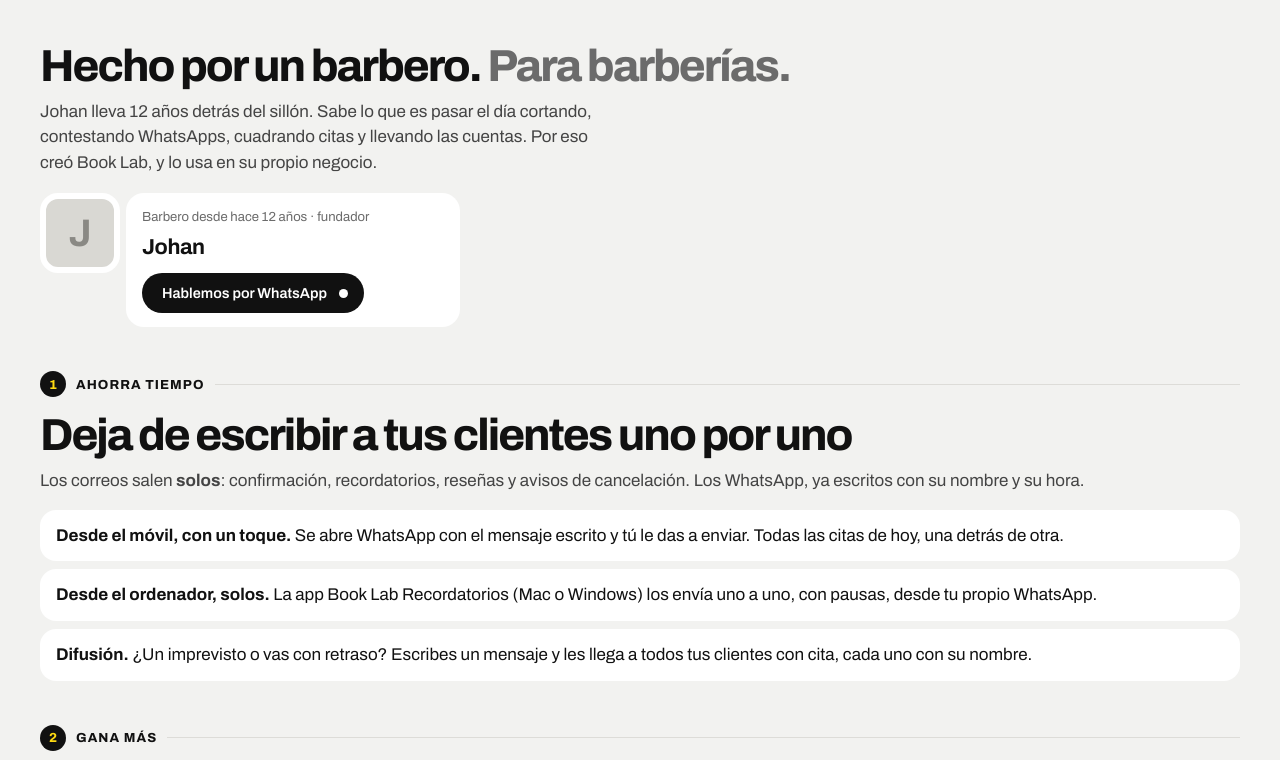
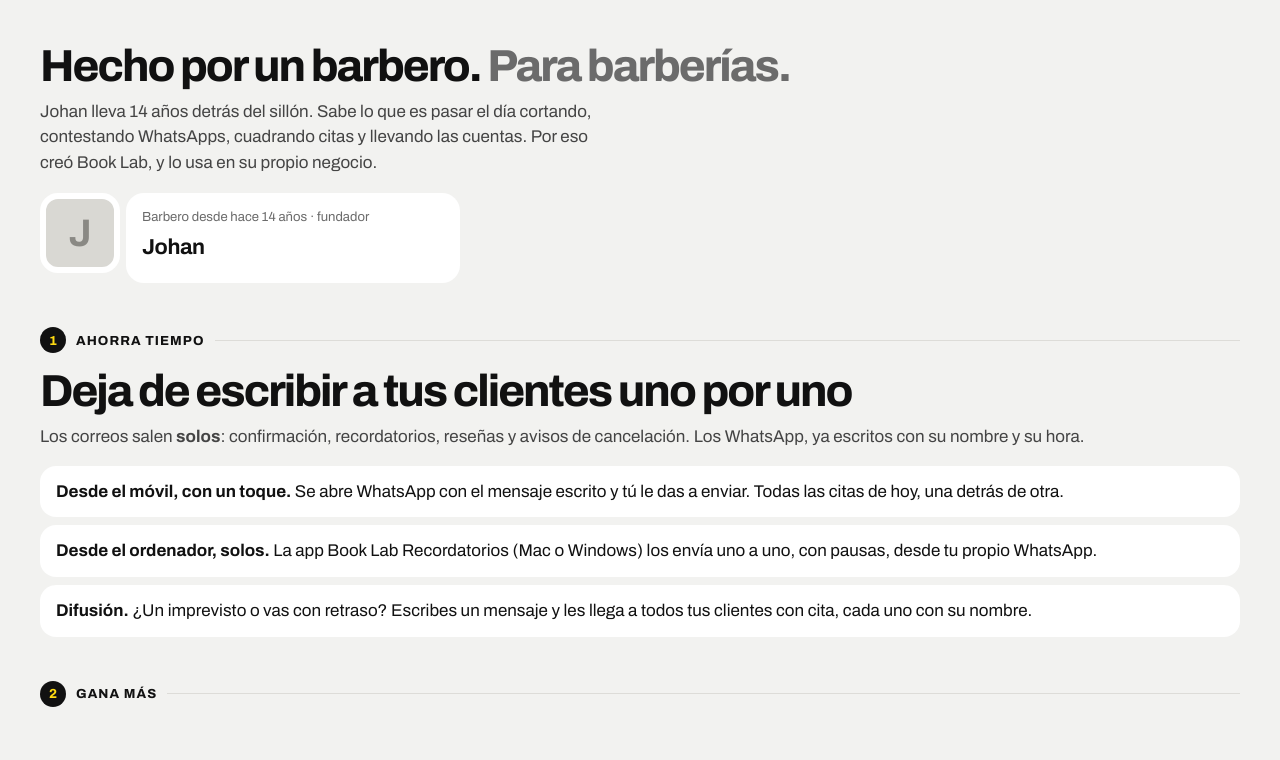
Before and after one commit to booklabcom-dot/booklab, a plain HTML site: page index.html in a window 1280 px wide. Shown: the part 1700-2460 px from the top of the page. Drawn offline with Linux system fonts and the light colour scheme.

Commit message:
Web nueva: 14 años, sin botón de WhatsApp en la tarjeta, sin enlace repetido a la caja, «Recordatorios automáticos»
Co-Authored-By: Claude Opus 5.5 <noreply@anthropic.com>

```diff
--- a/index.html
+++ b/index.html
@@ -249,14 +249,13 @@
       <!-- Confianza: hecho por un barbero -->
       <section class="confianza" aria-labelledby="conf-titulo">
         <h2 id="conf-titulo">Hecho por un barbero. <span>Para barberías.</span></h2>
-        <p>Johan lleva 12 años detrás del sillón. Sabe lo que es pasar el día cortando, contestando WhatsApps, cuadrando citas y llevando las cuentas. Por eso creó Book Lab, y lo usa en su propio negocio.</p>
+        <p>Johan lleva 14 años detrás del sillón. Sabe lo que es pasar el día cortando, contestando WhatsApps, cuadrando citas y llevando las cuentas. Por eso creó Book Lab, y lo usa en su propio negocio.</p>
         <!-- Tarjeta personal (la foto de Johan irá aquí cuando la tenga) -->
         <div class="tarjeta">
           <div class="tarjeta-foto" aria-hidden="true">J</div>
           <div class="tarjeta-texto">
-            <small>Barbero desde hace 12 años · fundador</small>
+            <small>Barbero desde hace 14 años · fundador</small>
             <b>Johan</b>
-            <a class="pildora pildora-negra" href="https://wa.me/34746045607?text=Hola%2C%20tengo%20una%20barber%C3%ADa%20y%20me%20interesa%20Book%20Lab" target="_blank" rel="noopener">Hablemos por WhatsApp <i aria-hidden="true"></i></a>
           </div>
         </div>
       </section>
@@ -366,7 +365,6 @@
           <li><b>Modo caja con código.</b> El iPad del mostrador solo enseña la caja. Tu facturación y tus ajustes, con tu código.</li>
         </ul>
         <p class="nota-peq">Es un registro interno de cobros: no emite tickets ni facturas.</p>
-        <a class="mini-cta" href="https://booklab-app-pruebas.booklab-app.workers.dev/demo?ir=modo-caja" target="_blank" rel="noopener">Prueba la caja en la demo (código 1234) →</a>
       </section>
 
       <!-- Equipo -->
@@ -413,7 +411,7 @@
           <div class="cambia-fila cambia-cab" role="row"><span role="columnheader">Sin Book Lab</span><b role="columnheader">Con Book Lab<sup>®</sup></b></div>
           <div class="cambia-fila" role="row"><span role="cell">Reservas por WhatsApp</span><b role="cell">Reservas 24/7</b></div>
           <div class="cambia-fila" role="row"><span role="cell">Agenda a mano</span><b role="cell">Agenda al día en todos los móviles</b></div>
-          <div class="cambia-fila" role="row"><span role="cell">Recordatorios uno a uno</span><b role="cell">Recordatorios ya escritos</b></div>
+          <div class="cambia-fila" role="row"><span role="cell">Recordatorios uno a uno</span><b role="cell">Recordatorios automáticos</b></div>
           <div class="cambia-fila" role="row"><span role="cell">Cuentas a mano</span><b role="cell">Caja y estadísticas</b></div>
           <div class="cambia-fila" role="row"><span role="cell">No sabes quién no vuelve</span><b role="cell">Recuperas clientes</b></div>
         </div>
```
